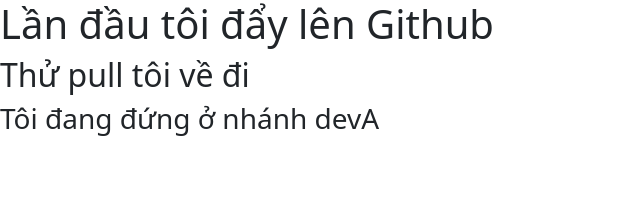
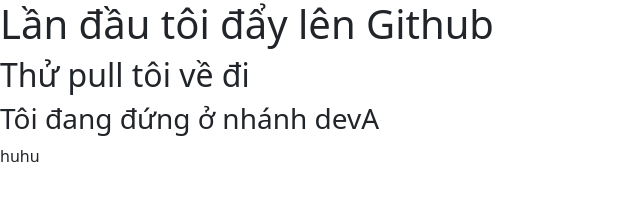
Before and after one commit to Caosonnw/BC61-DemoGit, a plain HTML site: page index.html in a window 1280 px wide. Shown: the full height of the page, 0-640 px from the left. Drawn offline with nearby package versions, Linux system fonts and the light colour scheme.

Commit message:
khai up nhanh devA

```diff
--- a/index.html
+++ b/index.html
@@ -22,6 +22,7 @@
     <h1>Lần đầu tôi đẩy lên Github</h1>
     <h2>Thử pull tôi về đi</h2>
     <h3>Tôi đang đứng ở nhánh devA</h3>
+    <p>huhu</p>
     <!-- Bootstrap JavaScript Libraries -->
     <script
       src="https://cdn.jsdelivr.net/npm/@popperjs/core@2.11.8/dist/umd/popper.min.js"
```
